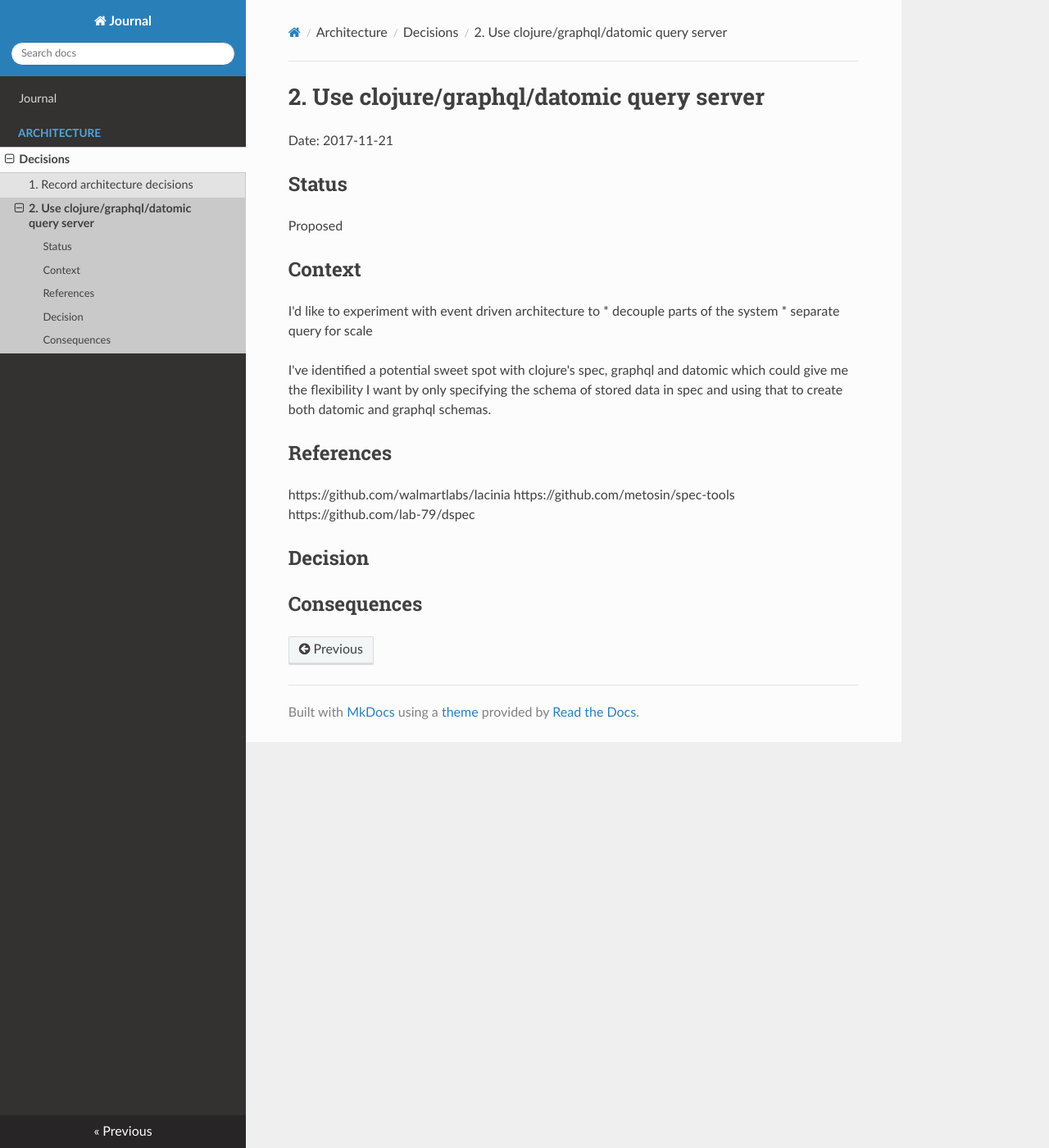
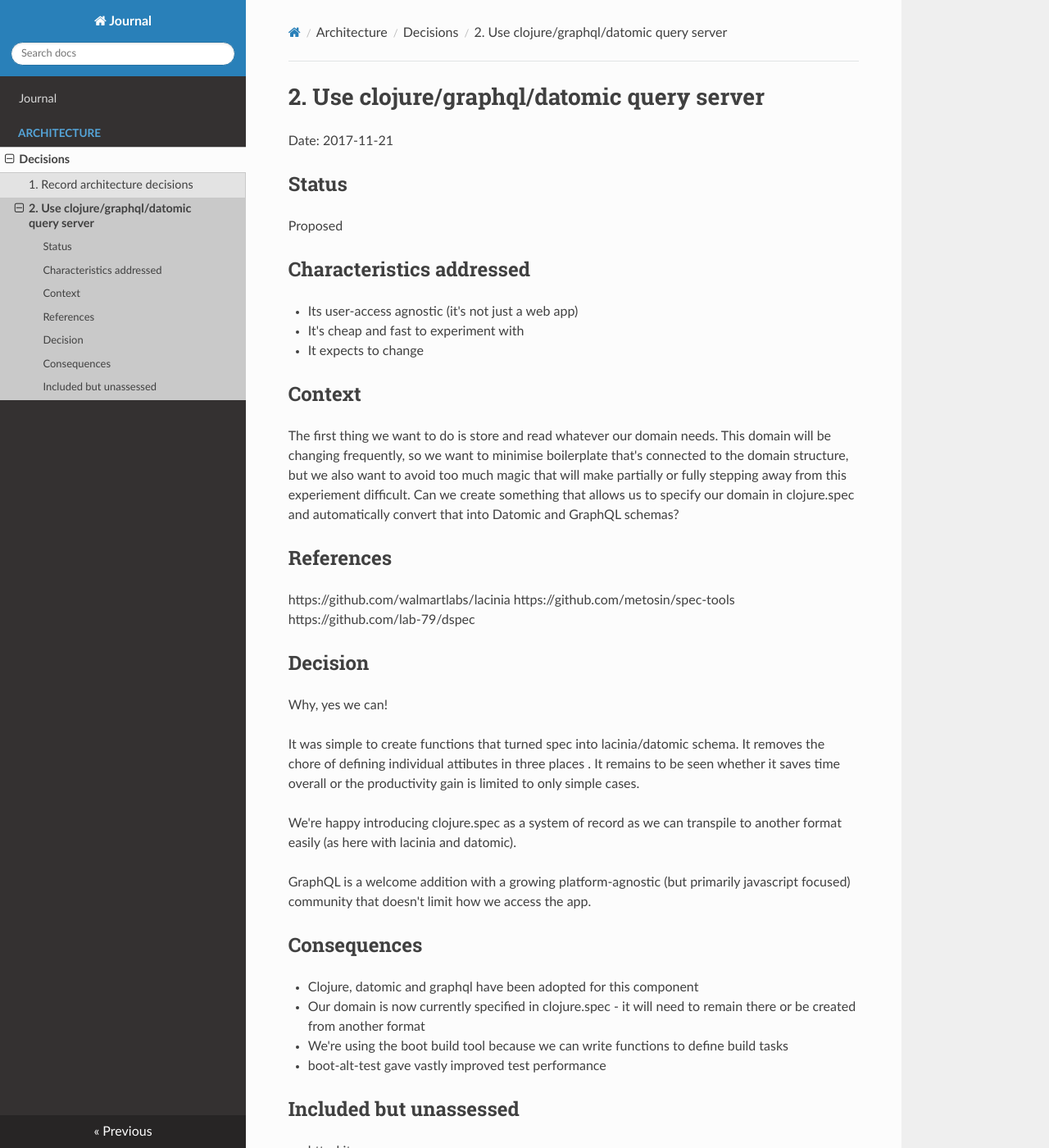
Before and after one commit to p14n/journal, an MkDocs documentation site: the page built from docsource/architecture/decisions/0002-use-clojure-graphql-datomic-query-server.md, in a window 1280 px wide and 1400 px high. Shown: the whole window at 82% size. Built offline with MkDocs 1.6.1, drawn with Linux system fonts in a browser that asks for light colours; nearby versions of some CDN libraries.

Commit message:
Update docs

```diff
--- a/docsource/architecture/decisions/0002-use-clojure-graphql-datomic-query-server.md
+++ b/docsource/architecture/decisions/0002-use-clojure-graphql-datomic-query-server.md
@@ -6,13 +6,15 @@ Date: 2017-11-21
 
 Proposed
 
+## Characteristics addressed
+
+* Its user-access agnostic (it's not just a web app)
+* It's cheap and fast to experiment with
+* It expects to change
+
 ## Context
 
-I'd like to experiment with event driven architecture to
-* decouple parts of the system
-* separate query for scale
-
-I've identified a potential sweet spot with clojure's spec, graphql and datomic which could give me the flexibility I want by only specifying the schema of stored data in spec and using that to create both datomic and graphql schemas.
+The first thing we want to do is store and read whatever our domain needs. This domain will be changing frequently, so we want to minimise boilerplate that's connected to the domain structure, but we also want to avoid too much magic that will make partially or fully stepping away from this experiement difficult.  Can we create something that allows us to specify our domain in clojure.spec and automatically convert that into Datomic and GraphQL schemas?
 
 ## References
 
@@ -22,6 +24,23 @@ https://github.com/lab-79/dspec
 
 ## Decision
 
+Why, yes we can!
 
+It was simple to create functions that turned spec into lacinia/datomic schema.  It removes the chore of defining individual attibutes in three places
+.  It remains to be seen whether it saves time overall or the productivity gain is limited to only simple cases.
+
+We're happy introducing clojure.spec as a system of record as we can transpile to another format easily (as here with lacinia and datomic).
+
+GraphQL is a welcome addition with a growing platform-agnostic (but primarily javascript focused) community that doesn't limit how we access the app.
 
 ## Consequences
+
+* Clojure, datomic and graphql have been adopted for this component
+* Our domain is now currently specified in clojure.spec - it will need to remain there or be created from another format
+* We're using the boot build tool because we can write functions to define build tasks
+* boot-alt-test gave vastly improved test performance
+
+## Included but unassessed
+
+* http-kit
+* compojure/ring
```
